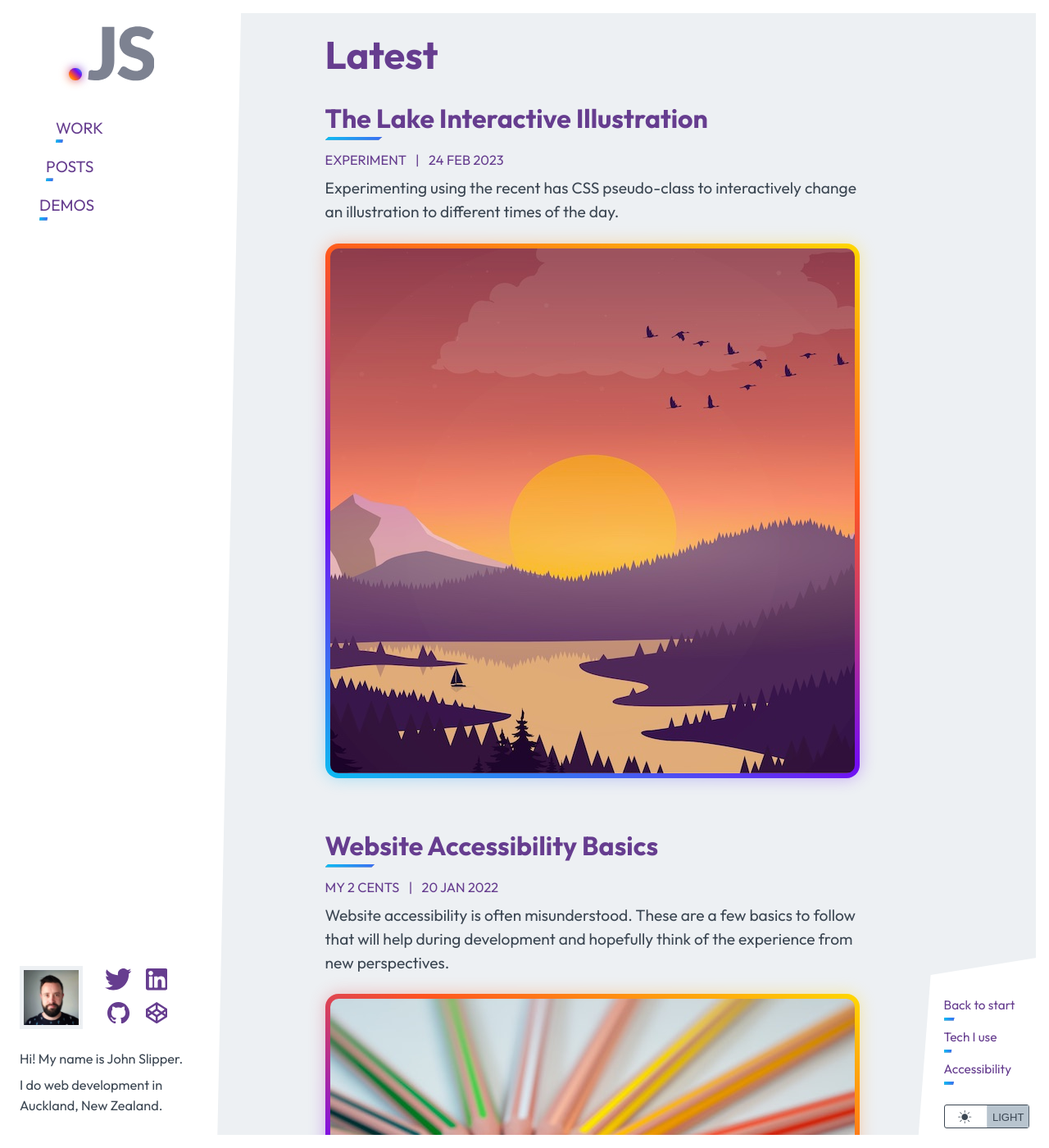
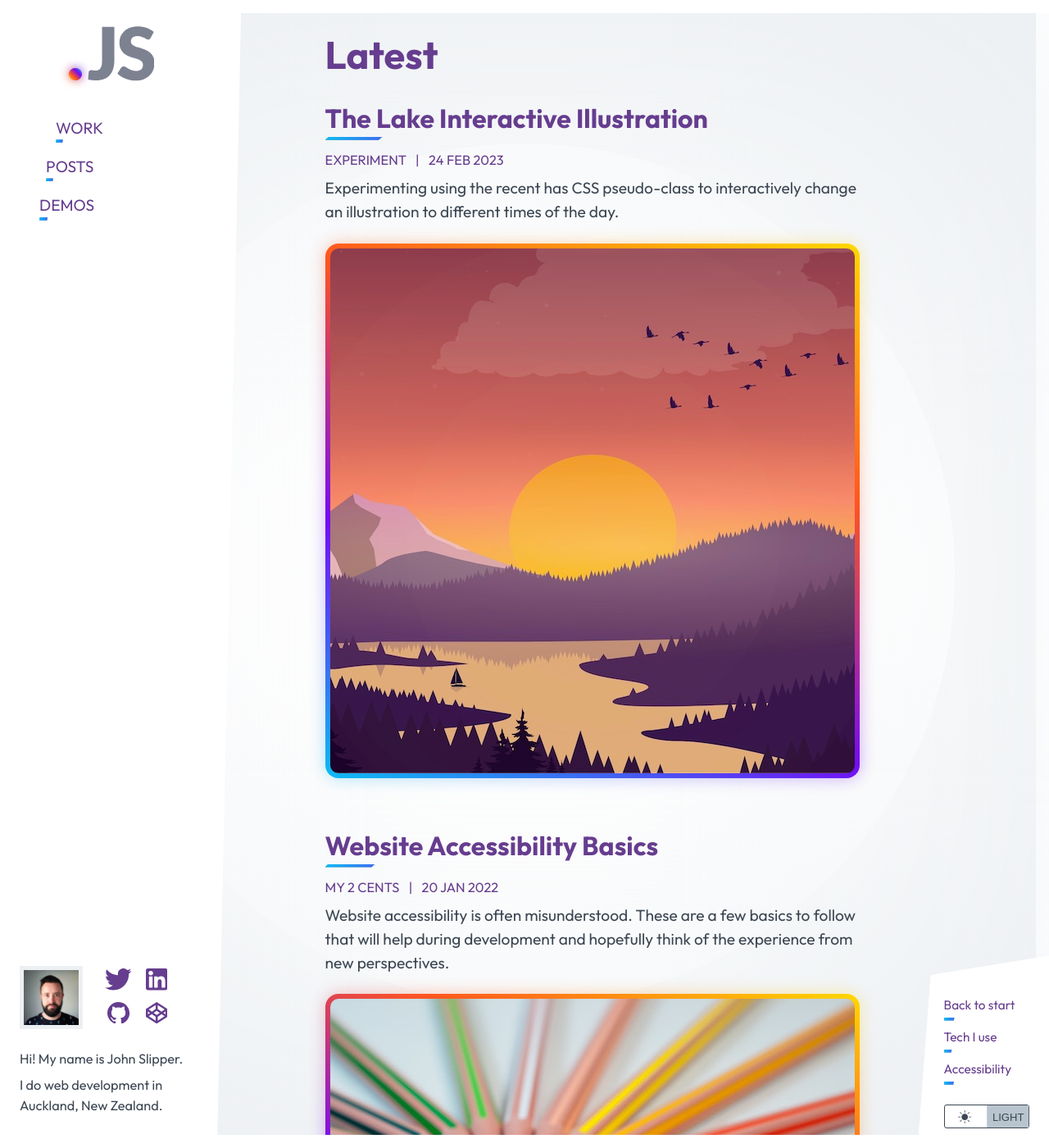
Before and after one commit to johnslipper/johnslipper.github.io, a Jekyll site: the page built from index.html, in a window 1280 px wide and 1400 px high. Shown: the whole window at 82% size. Built offline with Jekyll 4.4.1, drawn with Linux system fonts in a browser that asks for light colours.

Commit message:
Spotlight effect

```diff
--- a/_includes/head.html
+++ b/_includes/head.html
@@ -8,5 +8,6 @@
 <link href="https://fonts.googleapis.com/css2?family=Outfit:wght@400;700&display=swap" rel="stylesheet">
 <link rel="stylesheet" href="{{ '/css/main.css' | relative_url }}" />
 <script src="{{ '/js/theme-switcher.js' | relative_url }}"></script>
+<script defer src="{{ '/js/spotlight.js' | relative_url }}"></script>
 {% if jekyll.environment == 'production' %} {% include analytics.html %} {%
 endif %}
--- /dev/null
+++ b/_includes/spotlight.html
@@ -0,0 +1,4 @@
+<div class="spotlight">
+    <div id="blob" class="blob"></div>
+    <div class="blur"></div>
+</div>
--- a/_layouts/page.html
+++ b/_layouts/page.html
@@ -7,6 +7,7 @@
     <body class="layout layout--page">
         {% include skip-to-content-link.html %}
         <div class="layout__wrapper">
+            {% include spotlight.html %}
             <header class="layout__header">
                 {% include header.html %}
             </header>
--- a/_layouts/post.html
+++ b/_layouts/post.html
@@ -7,6 +7,7 @@
     <body class="layout layout--post">
         {% include skip-to-content-link.html %}
         <div class="layout__wrapper">
+            {% include spotlight.html %}
             <header class="layout__header">
                 {% include header.html %}
             </header>
--- a/_sass/_variables-dark-theme.scss
+++ b/_sass/_variables-dark-theme.scss
@@ -32,3 +32,6 @@
     neutral,
     dark
 );
+
+/* Spotlight */
+@include defineColorVariable(--spotlight-color, neutral, darkest);
--- a/_sass/_variables-light-theme.scss
+++ b/_sass/_variables-light-theme.scss
@@ -33,3 +33,6 @@
     neutral,
     medium
 );
+
+/* Spotlight */
+@include defineColorVariable(--spotlight-color, neutral, lightest);
--- /dev/null
+++ b/_sass/components/_spotlight.scss
@@ -0,0 +1,24 @@
+.spotlight {
+    position: fixed;
+    inset: 0;
+    z-index: 0;
+    overflow: hidden;
+    .blob {
+        background-color: white;
+        height: 75vmax;
+        aspect-ratio: 1;
+        position: absolute;
+        left: 50%;
+        top: 50%;
+        translate: -50% -50%;
+        border-radius: 50%;
+        background-color: var(--spotlight-color);
+    }
+
+    .blur {
+        position: absolute;
+        inset: 0;
+        z-index: 2;
+        backdrop-filter: blur(12vmax);
+    }
+}
--- a/css/main.scss
+++ b/css/main.scss
@@ -17,3 +17,4 @@
 @import "../_sass/components/codepen-embed";
 @import "../_sass/components/theme-switcher";
 @import "../_sass/components/footer";
+@import "../_sass/components/spotlight";
--- /dev/null
+++ b/js/spotlight.js
@@ -0,0 +1,10 @@
+const blob = document.getElementById("blob");
+
+window.onpointermove = event => {
+  const { clientX, clientY } = event;
+
+  blob.animate({
+    left: `${clientX}px`,
+    top: `${clientY}px`
+  }, { duration: 3000, fill: "forwards" });
+}
```
